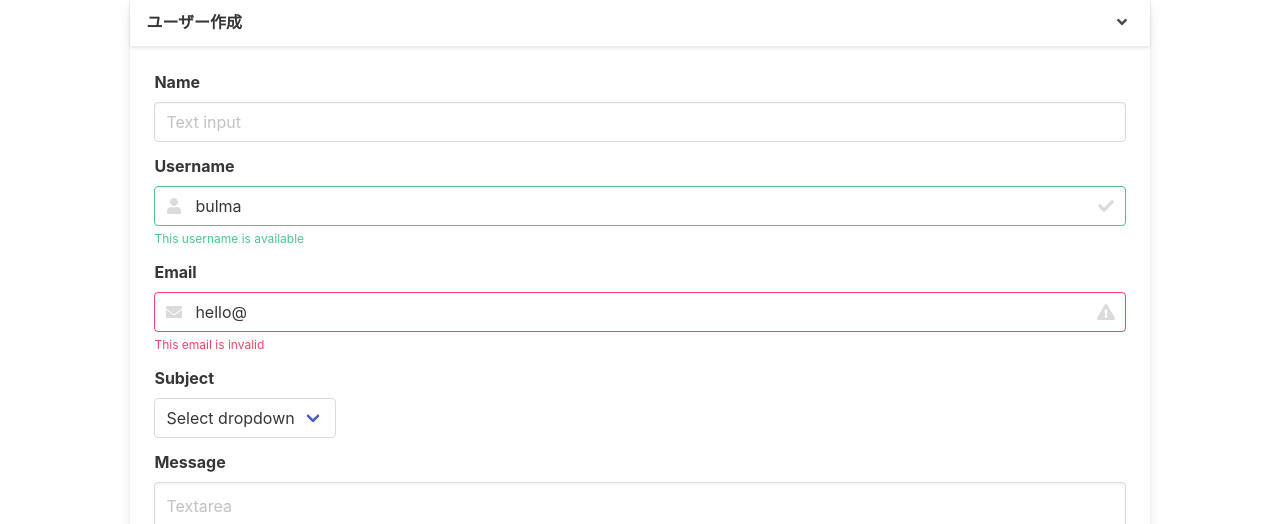
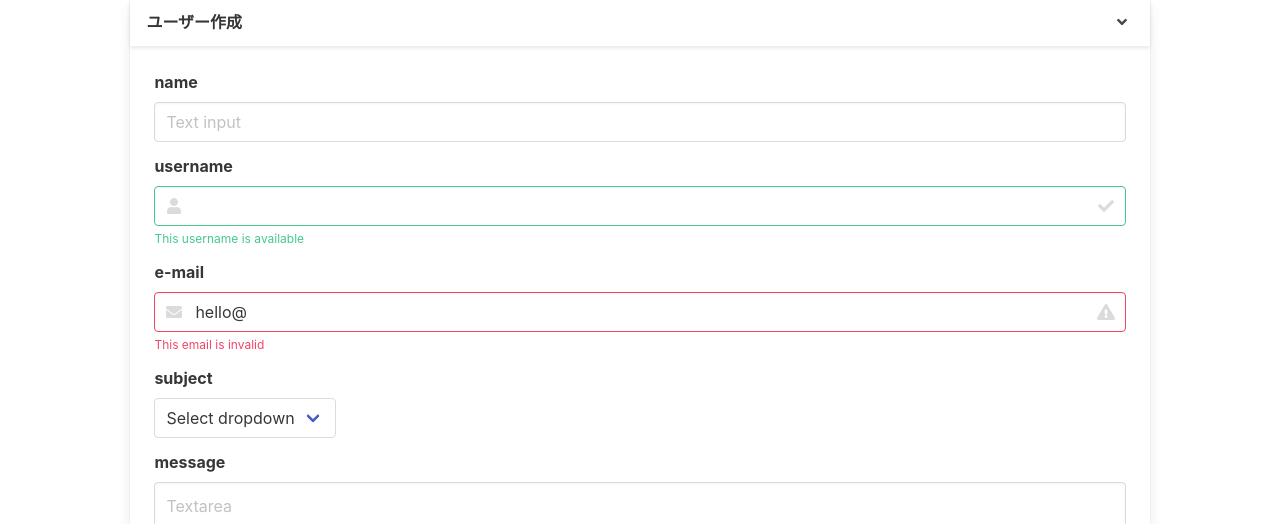
Before and after one commit to TOnodera/react.js-learning, a React (Create React App) app: page /users/create in a window 1280 px wide. Shown: the part 130-654 px from the top of the page. Built offline with nearby package versions, Linux system fonts and the light colour scheme.

Commit message:
TextInputコンポーネント作成中

```diff
--- a/src/components/atoms/index.js
+++ b/src/components/atoms/index.js
@@ -72,3 +72,11 @@ export function NavbarLoginButtons() {
     </div>
   )
 }
+
+export function Label(props) {
+  return (
+    <label className="label">
+      {props.content}
+    </label>
+  )
+}
--- /dev/null
+++ b/src/components/molecules/BasicTextInput.js
@@ -0,0 +1,34 @@
+import { Label } from '../atoms'
+import React from 'react'
+class BasicTextInput extends React.Component {
+  render() {
+    return (
+      <div className="field">
+        <Label content={this.props.label} />
+        <div className="control has-icons-left has-icons-right">
+          <input
+            className="input is-success"
+            type="text"
+            placeholder={this.props.placeHolder}
+            onChange={this.props.onValueChange}
+          />
+          <span className="icon is-small is-left">
+            <i
+              className={this.props.leftIcon}
+            ></i>
+          </span>
+          <span className="icon is-small is-right">
+            <i
+              className={this.props.rightIcon}
+            ></i>
+          </span>
+        </div>
+        <p className="help is-success">
+          This username is available
+        </p>
+      </div>
+    )
+  }
+}
+
+export default BasicTextInput
--- a/src/components/pages/user/Create.js
+++ b/src/components/pages/user/Create.js
@@ -1,7 +1,15 @@
 import React from 'react'
 import BasicCard from '../../organisms/card/BasicCard'
+import BasicTextInput from '../../molecules/BasicTextInput'
+import { Label } from '../../atoms'
 
 class CreateUser extends React.Component {
+  constructor() {
+    super()
+    this.state = {
+      username: 'user name',
+    }
+  }
   header() {
     return 'ユーザー作成'
   }
@@ -9,7 +17,7 @@ class CreateUser extends React.Component {
     return (
       <>
         <div className="field">
-          <label className="label">Name</label>
+          <Label content="name" />
           <div className="control">
             <input
               className="input"
@@ -19,31 +27,19 @@ class CreateUser extends React.Component {
           </div>
         </div>
 
+        <BasicTextInput
+          label="username"
+          placeholder="input username"
+          leftIcon="fas fa-user"
+          rightIcon="fas fa-check"
+          onValueChange={(e) => {
+            this.setState(() => {
+              return { username: e.target.value }
+            })
+          }}
+        />
         <div className="field">
-          <label className="label">
-            Username
-          </label>
-          <div className="control has-icons-left has-icons-right">
-            <input
-              className="input is-success"
-              type="text"
-              placeholder="Text input"
-              value="bulma"
-            />
-            <span className="icon is-small is-left">
-              <i className="fas fa-user"></i>
-            </span>
-            <span className="icon is-small is-right">
-              <i className="fas fa-check"></i>
-            </span>
-          </div>
-          <p className="help is-success">
-            This username is available
-          </p>
-        </div>
-
-        <div className="field">
-          <label className="label">Email</label>
+          <Label content="e-mail" />
           <div className="control has-icons-left has-icons-right">
             <input
               className="input is-danger"
@@ -64,7 +60,7 @@ class CreateUser extends React.Component {
         </div>
 
         <div className="field">
-          <label className="label">Subject</label>
+          <Label content="subject" />
           <div className="control">
             <div className="select">
               <select>
@@ -76,7 +72,7 @@ class CreateUser extends React.Component {
         </div>
 
         <div className="field">
-          <label className="label">Message</label>
+          <Label content="message" />
           <div className="control">
             <textarea
               className="textarea"
--- a/src/index.js
+++ b/src/index.js
@@ -4,7 +4,7 @@ import './index.css'
 import 'bulma/css/bulma.css'
 import App from './App'
 import reportWebVitals from './reportWebVitals'
-
+//test
 ReactDOM.render(
   <React.StrictMode>
     <App />
```
